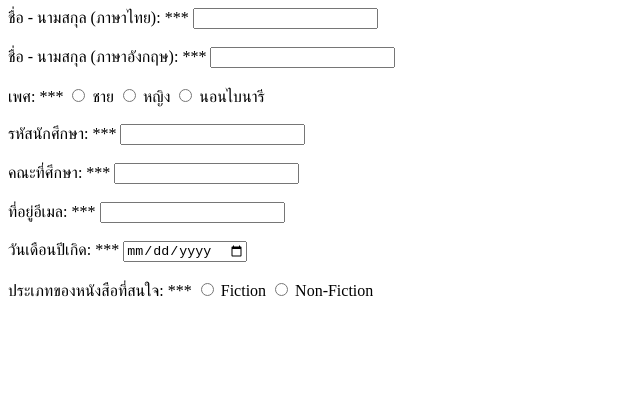
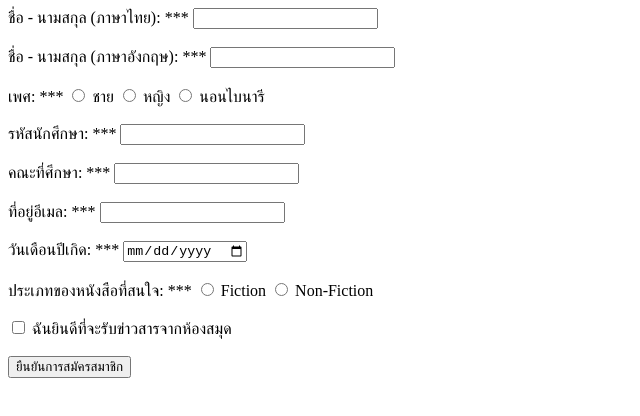
Before and after one commit to Micosz/6709650235_LibraryMembershipApplicationForm, a plain HTML site: page index.html in a window 1280 px wide. Shown: the whole page, without its empty margins (0-640 px from the left). Drawn offline with Linux system fonts and the light colour scheme.

Commit message:
Add a newsletter option and submit button

```diff
--- a/index.html
+++ b/index.html
@@ -77,6 +77,11 @@
                  <option value="Self-help">การพัฒนาตนเอง</option>
              </select> <br><br>
          </div>
+
+         <input type="checkbox" id="newsletter" name="newsletter" value="yes">
+         <label for="newsletter">ฉันยินดีที่จะรับข่าวสารจากห้องสมุด</label> <br><br>
+
+         <button type="submit">ยืนยันการสมัครสมาชิก</button>
      </form>
 
      <script>
```
